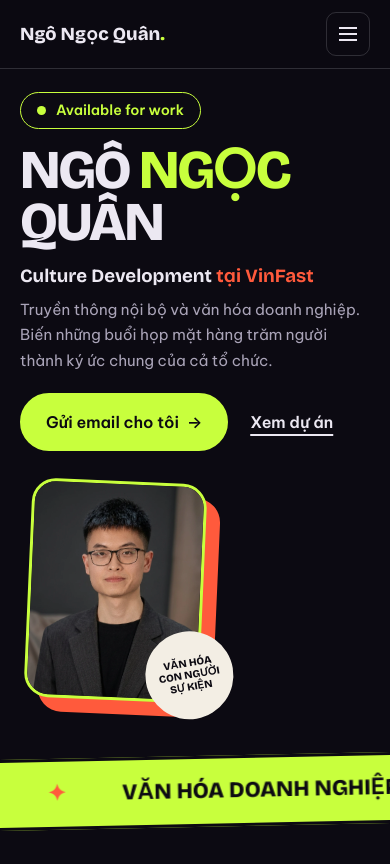
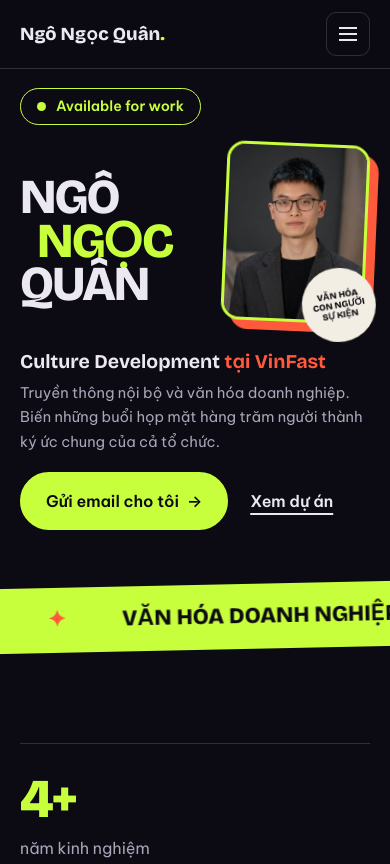
Before and after one commit to ngongocquan2109/ngongocquan2109.github.io, a plain HTML site: page index.html in a window 390 px wide. Shown: the top 864 px of the page. Drawn offline with nearby package versions, Linux system fonts and the light colour scheme.

Commit message:
Rework mobile hero: name beside photo, fits one screen
Co-Authored-By: Claude Sonnet 5.5 <noreply@anthropic.com>

```diff
--- a/style.css
+++ b/style.css
@@ -116,18 +116,21 @@ a { color: inherit; }
   font-family: var(--display); font-weight: 800; font-size: .78rem; line-height: 1.15; text-transform: uppercase; transform: rotate(-12deg);
 }
 
-/* Điện thoại: phần giới thiệu gọn hơn */
+/* Điện thoại: tên bên trái, ảnh bên phải, mọi thông tin nằm trong một màn hình */
 @media (max-width: 879px) {
-  .hero { min-height: 0; padding-top: 92px; padding-bottom: 36px; gap: 30px; }
-  .badge { margin-bottom: 16px; }
-  .hero__title { font-size: clamp(2.6rem, 14vw, 4.6rem); line-height: .95; }
-  .hero__title .line { display: inline; }
-  .line--accent { padding-left: 0; }
-  .hero__role { margin-top: 16px; font-size: clamp(1.15rem, 4.8vw, 1.6rem); }
-  .hero__sub { font-size: .95rem; margin-top: 10px; }
-  .hero__cta { margin-top: 20px; gap: 14px 22px; }
-  .hero__photo { width: min(50%, 210px); margin-left: 8px; }
-  .hero__sticker { width: 88px; height: 88px; font-size: .66rem; right: -34px; bottom: -16px; }
+  .hero {
+    min-height: 0; padding-top: 88px; padding-bottom: 32px;
+    grid-template-columns: 1.15fr .85fr; column-gap: 14px; row-gap: 0; align-content: start;
+  }
+  .hero__text { display: contents; }
+  .badge { grid-column: 1 / -1; grid-row: 1; justify-self: start; margin-bottom: 18px; }
+  .hero__title { grid-column: 1; grid-row: 2; align-self: center; font-size: clamp(2.3rem, 12.5vw, 4.2rem); line-height: .9; }
+  .hero__photo { grid-column: 2; grid-row: 2; align-self: center; justify-self: center; width: 100%; max-width: 190px; margin: 0 6px 18px 0; }
+  .hero__photo img { border-radius: 18px; box-shadow: 9px 9px 0 var(--coral); }
+  .hero__sticker { width: 74px; height: 74px; font-size: .56rem; right: -12px; bottom: -18px; }
+  .hero__role { grid-column: 1 / -1; grid-row: 3; margin-top: 10px; font-size: clamp(1.15rem, 5vw, 1.6rem); }
+  .hero__sub { grid-column: 1 / -1; grid-row: 4; font-size: .92rem; margin-top: 8px; }
+  .hero__cta { grid-column: 1 / -1; grid-row: 5; margin-top: 18px; gap: 12px 22px; }
 }
 
 @media (min-width: 880px) {
```
